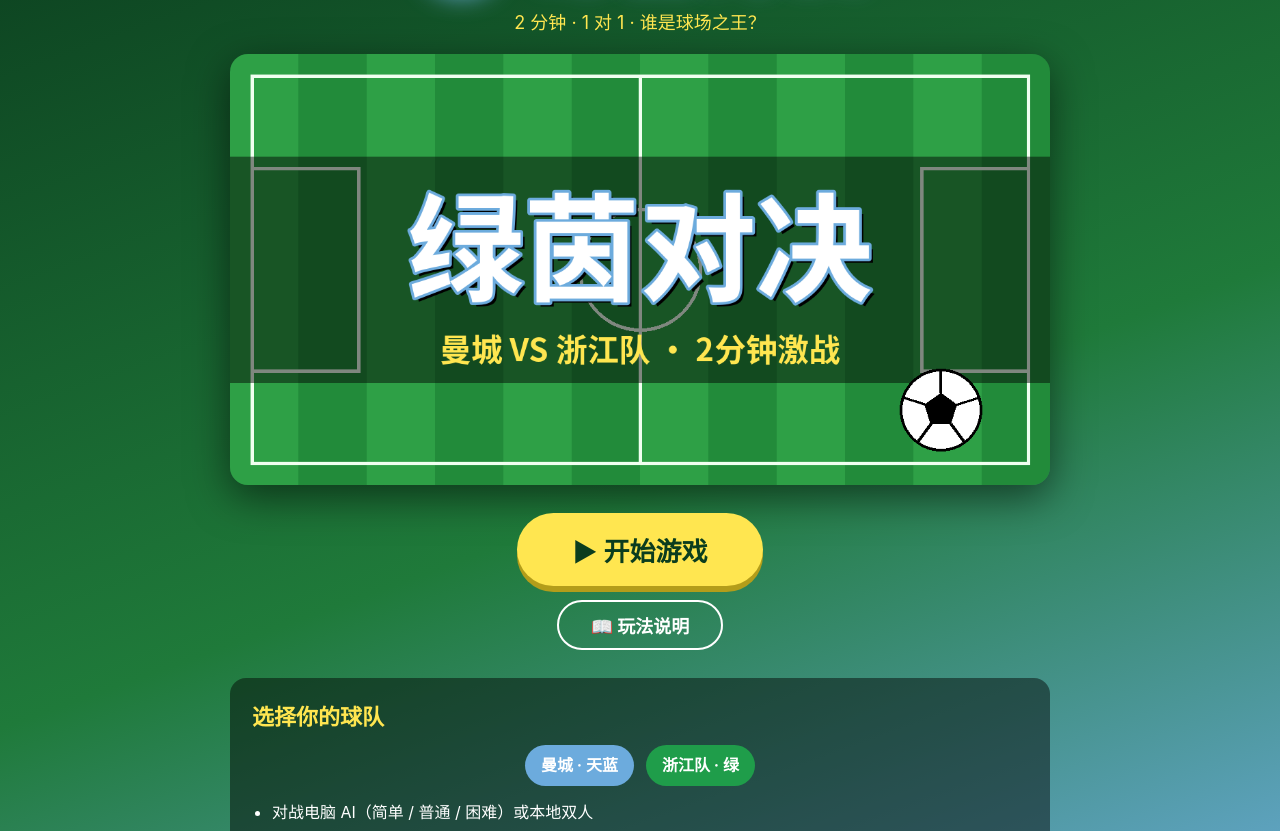
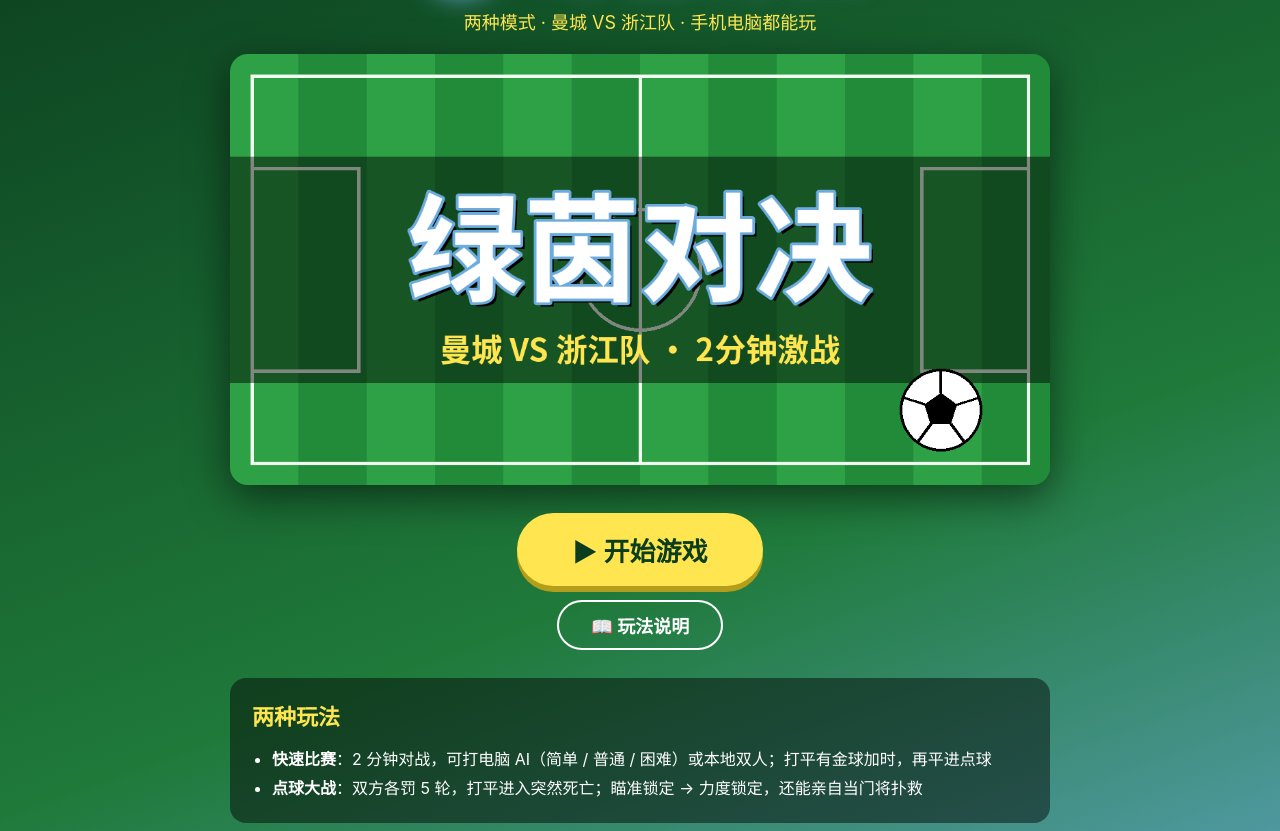
Before and after one commit to hgc2819465493-ship-it/football-game, a plain HTML site: page home.html in a window 1280 px wide. Shown: the part 132-963 px from the top of the page. Drawn offline with Linux system fonts and the light colour scheme.

Commit message:
首页写明快速比赛与点球大战两种模式

```diff
--- a/home.html
+++ b/home.html
@@ -1,11 +1,17 @@
 <!doctype html><html lang="zh-CN"><head><meta charset="utf-8"><meta name="viewport" content="width=device-width,initial-scale=1">
-<title>绿茵对决 · 网页足球小游戏</title><meta name="description" content="曼城 VS 浙江队，2分钟网页足球对决，电脑手机都能玩">
-<meta property="og:title" content="绿茵对决 ⚽"><meta property="og:description" content="曼城 VS 浙江队，2分钟激战，点开就能玩">
+<title>绿茵对决 · 网页足球小游戏</title><meta name="description" content="曼城 VS 浙江队：快速比赛与点球大战，电脑手机都能玩">
+<meta property="og:title" content="绿茵对决 ⚽"><meta property="og:description" content="快速比赛 · 点球大战 · 曼城 VS 浙江队，点开就能玩">
 <meta property="og:image" content="https://hgc2819465493-ship-it.github.io/football-game/cover.png"><meta property="og:type" content="website">
 <meta name="twitter:card" content="summary_large_image"><link rel="stylesheet" href="style.css"></head><body><div class="wrap">
-<h1>⚽ 绿茵对决</h1><p class="sub">2 分钟 · 1 对 1 · 谁是球场之王？</p>
+<h1>⚽ 绿茵对决</h1><p class="sub">两种模式 · 曼城 VS 浙江队 · 手机电脑都能玩</p>
 <img class="cover" src="cover.png" alt="绿茵对决 封面">
 <div class="btns"><a class="btn" href="index.html">▶ 开始游戏</a><a class="btn alt" href="help.html">📖 玩法说明</a></div>
+<div class="card"><h2>两种玩法</h2>
+<ul>
+<li><strong>快速比赛</strong>：2 分钟对战，可打电脑 AI（简单 / 普通 / 困难）或本地双人；打平有金球加时，再平进点球</li>
+<li><strong>点球大战</strong>：双方各罚 5 轮，打平进入突然死亡；瞄准锁定 → 力度锁定，还能亲自当门将扑救</li>
+</ul>
+</div>
 <div class="card"><h2>选择你的球队</h2><div class="teams"><span class="tag city">曼城 · 天蓝</span><span class="tag zj">浙江队 · 绿</span></div>
-<ul style="margin-top:12px"><li>对战电脑 AI（简单 / 普通 / 困难）或本地双人</li><li>蓄力射门、冲刺抢断、进球慢放特效</li><li>电脑键盘、手机触屏都能玩</li></ul></div>
+<ul style="margin-top:12px"><li>蓄力射门、冲刺抢断、进球慢放特效</li><li>电脑键盘、手机触屏都能玩</li><li>进入游戏后可选「快速比赛」或「点球大战」</li></ul></div>
 <footer>工作學習群出品 · codex · Lili · Leo · eva</footer></div></body></html>
```
